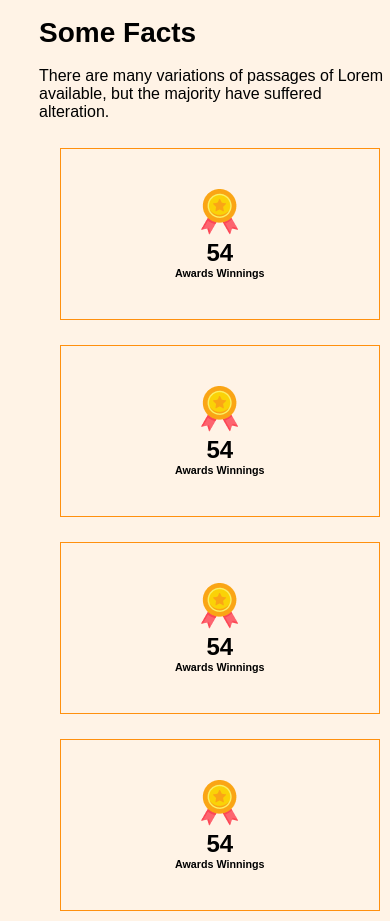
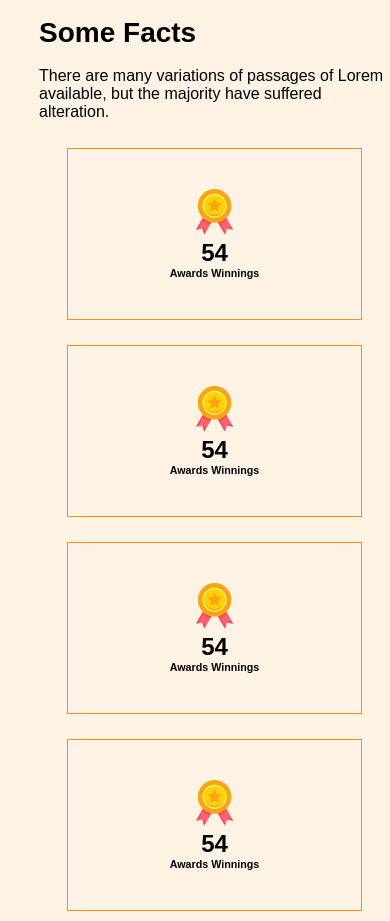
Before and after one commit to SShipon/asad_ass-2, a plain HTML site: page index.html in a window 390 px wide. Shown: the part 720-1641 px from the top of the page. Drawn offline with Linux system fonts and the light colour scheme.

Commit message:
code updated

```diff
--- a/style.css
+++ b/style.css
@@ -128,6 +128,7 @@
 .some_Facts_container_card{
    margin-top: 5%;
    margin-left: 3%;
+   margin-right: 5%;
    display: grid;
    grid-gap: 5px;
    text-align: center;
@@ -251,10 +252,9 @@
       grid-column-gap: 5px;
     }
 
-
-
-
     .some_Facts_container_card{
+      margin-right: 5%;
+      margin-left: 5%;
       display: grid;
       grid-template-columns: repeat(1, 1fr);
       grid-gap: 5px;
```
